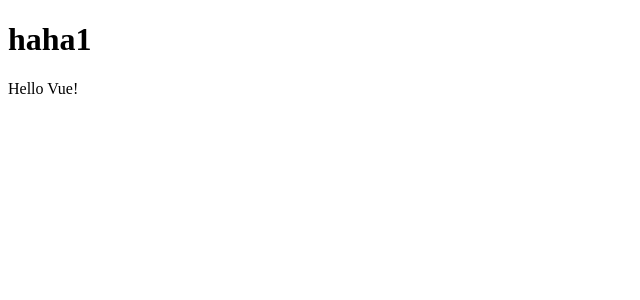
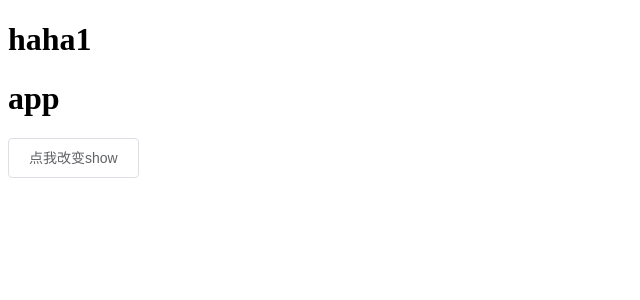
Before and after one commit to yangdm2015/wp4, a Vue app: page / in a window 1280 px wide. Shown: the top 300 px of the page, without its empty margins (0-640 px from the left). Built offline with nearby package versions, Linux system fonts and the light colour scheme.

Commit message:
no-ts懒加载成功

```diff
--- /dev/null
+++ b/src/app.vue
@@ -0,0 +1,27 @@
+<template>
+    <div>
+        <h1>app</h1>
+        <el-button @click="changeShow">点我改变show</el-button>
+        <div v-if="show">
+            <test />
+        </div>
+    </div>
+</template>
+<script>
+
+export default {
+    data() {
+        return {
+            show: false
+        }
+    },
+    components: {
+        test: () => import('./components/test/index.vue')
+    },
+    methods: {
+        changeShow() {
+            this.show = !this.show
+        }
+    }
+}
+</script>
--- /dev/null
+++ b/src/components/test/index.vue
@@ -0,0 +1,10 @@
+<template>
+    <div>
+        <h2>我是test</h2>
+    </div>
+</template>
+<script>
+export default {
+
+}
+</script>
--- a/src/main.js
+++ b/src/main.js
@@ -1,11 +1,14 @@
 import Vue from 'vue';
 import ElementUI from 'element-ui'
 import 'element-ui/lib/theme-chalk/index.css'
+import App from './app.vue'
+
 Vue.use(ElementUI)
 
  new Vue({
   el: '#app',
   data: {
     message: 'Hello Vue!'
-  }
+  },
+   render: h => h(App)
 });
--- a/webpack.config/index.js
+++ b/webpack.config/index.js
@@ -83,7 +83,7 @@ module.exports = {
         }),
         new CleanWebpackPlugin(),
         new AssetsWebpackPlugin({
-            path: path.join(__dirname, "dist"),
+            path: path.join(__dirname, "../dist"),
             filename: 'index.json',
             processOutput(assets) {
                 delete assets[''];
```
Also changed, not shown: 1 other file (tests, documents, lock files or other folders).
